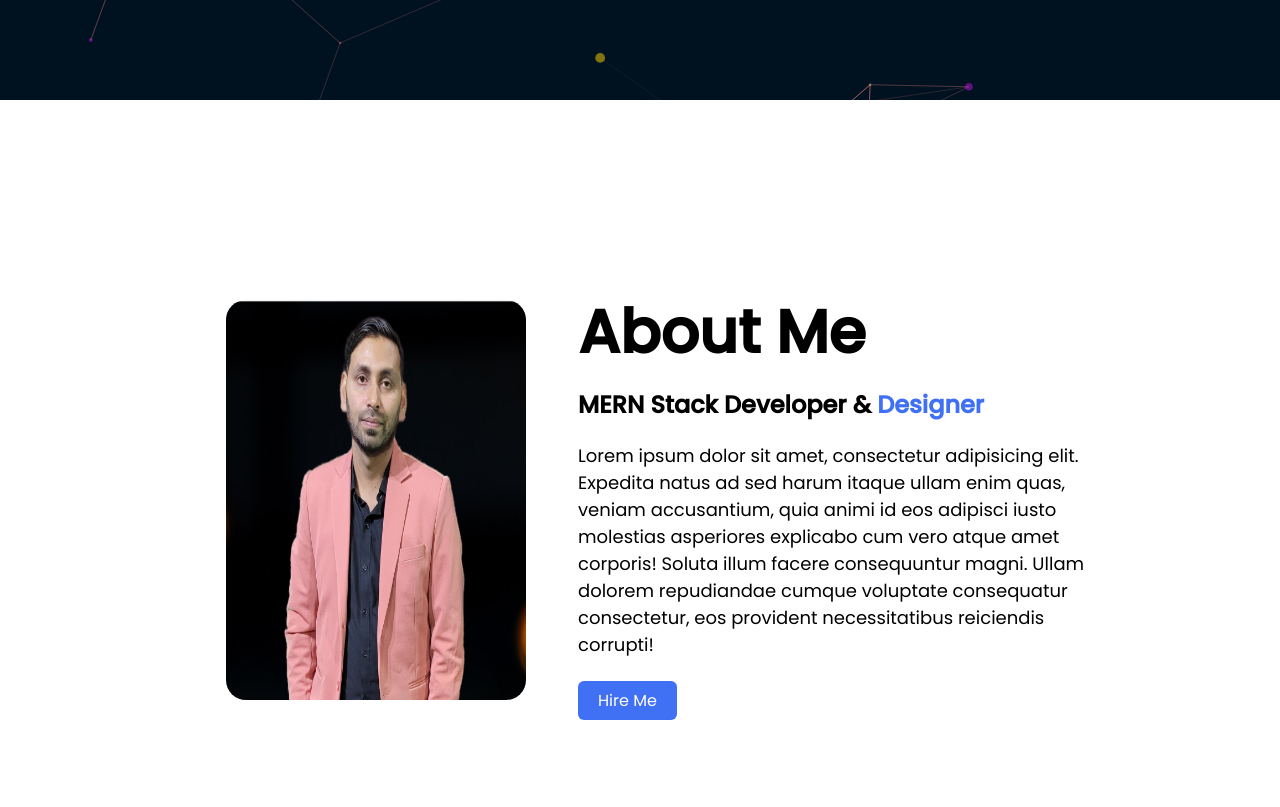
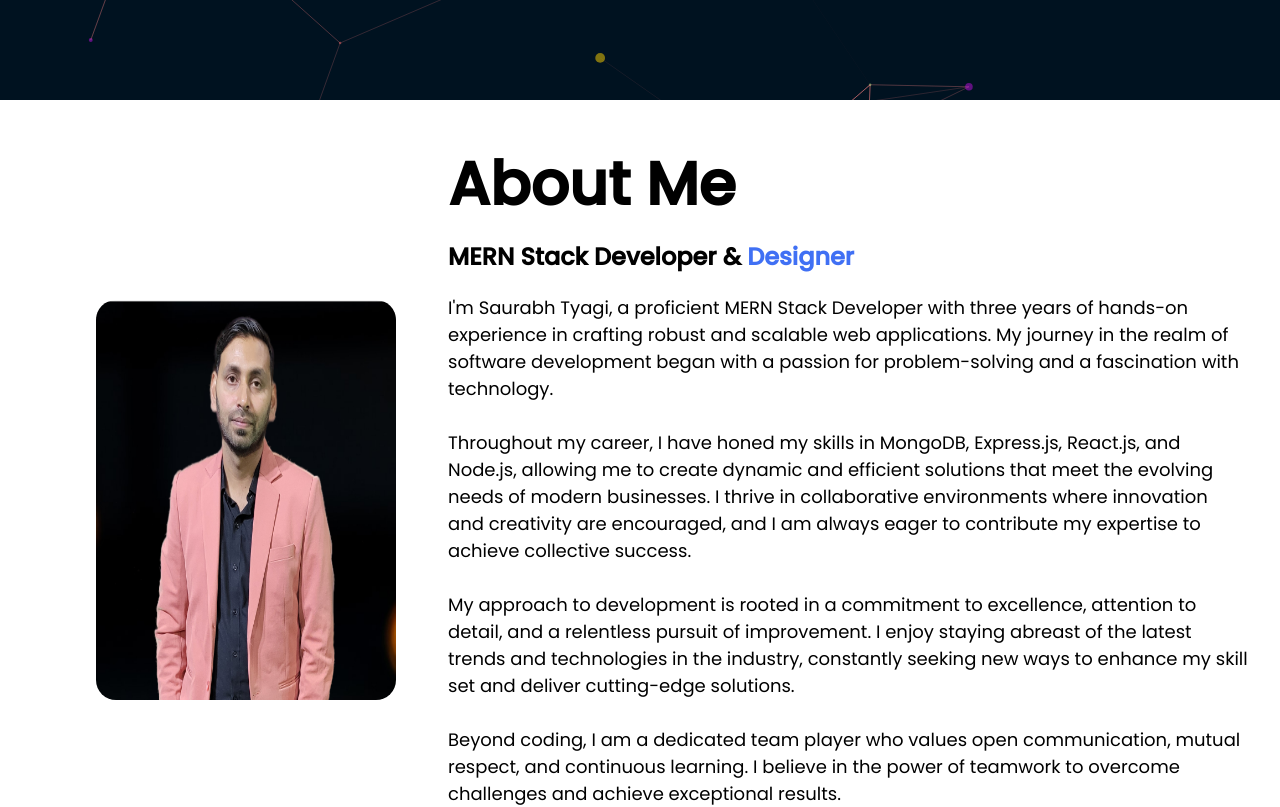
Before and after one commit to SAURABHTY01/personal-portfolio, a React (Create React App) app: page / in a window 1280 px wide. Shown: the part 700-1507 px from the top of the page. Built offline with nearby package versions, Linux system fonts and the light colour scheme.

Commit message:
initial commit

```diff
--- a/src/components/Navbar.js
+++ b/src/components/Navbar.js
@@ -5,7 +5,7 @@ import { Link } from "react-scroll";
 import "../style/navbar.css";
 
 const Navbar = () => {
-  const TOP_OFFSET = 50;
+  const TOP_OFFSET = 100;
   const [navItem, setNavItem] = useState("home");
   const [showMenu, setShowMenu] = useState(false);
   const [showBackground, setShowBackground] = useState(false);
--- a/src/pages/About.js
+++ b/src/pages/About.js
@@ -11,12 +11,31 @@ const About = () => {
           MERN Stack Developer & <span>Designer</span>
         </h5>
         <p>
-          Lorem ipsum dolor sit amet, consectetur adipisicing elit. Expedita
-          natus ad sed harum itaque ullam enim quas, veniam accusantium, quia
-          animi id eos adipisci iusto molestias asperiores explicabo cum vero
-          atque amet corporis! Soluta illum facere consequuntur magni. Ullam
-          dolorem repudiandae cumque voluptate consequatur consectetur, eos
-          provident necessitatibus reiciendis corrupti!
+          I'm Saurabh Tyagi, a proficient MERN Stack Developer with three years
+          of hands-on experience in crafting robust and scalable web
+          applications. My journey in the realm of software development began
+          with a passion for problem-solving and a fascination with technology.
+          <br/>
+          <br/>
+          Throughout my career, I have honed my skills in MongoDB, Express.js,
+          React.js, and Node.js, allowing me to create dynamic and efficient
+          solutions that meet the evolving needs of modern businesses. I thrive
+          in collaborative environments where innovation and creativity are
+          encouraged, and I am always eager to contribute my expertise to
+          achieve collective success.
+          <br/>
+          <br/>
+          My approach to development is rooted in a
+          commitment to excellence, attention to detail, and a relentless
+          pursuit of improvement. I enjoy staying abreast of the latest trends
+          and technologies in the industry, constantly seeking new ways to
+          enhance my skill set and deliver cutting-edge solutions.
+          <br/>
+          <br/>
+          Beyond
+          coding, I am a dedicated team player who values open communication,
+          mutual respect, and continuous learning. I believe in the power of
+          teamwork to overcome challenges and achieve exceptional results.
         </p>
         <div class="data">
           <a href="hire" class="hire">
--- a/src/style/main.css
+++ b/src/style/main.css
@@ -485,7 +485,7 @@
 .profile-image img {
   width: 300px;
   height: auto;
-  background: linear-gradient(#f07099, #fe9176);
+  background: linear-gradient(#f07099, #541bf1);
   border-radius: 50%;
   box-shadow: 0 0 15px #ff6868, inset 0 0 15px #ff6868;
   position: relative;
@@ -517,7 +517,7 @@
 
 .text {
   text-align: center;
-  max-width: 540px; /* Adjust the max-width as needed */
+  max-width: 800px; /* Adjust the max-width as needed */
   width: 100%;
 }
 
--- a/src/style/navbar.css
+++ b/src/style/navbar.css
@@ -15,7 +15,7 @@
 }
 
 .navbar-onscroll {
-  background-color: #001220;
+  background-color: #000;
 }
 
 .nav-list {
```
